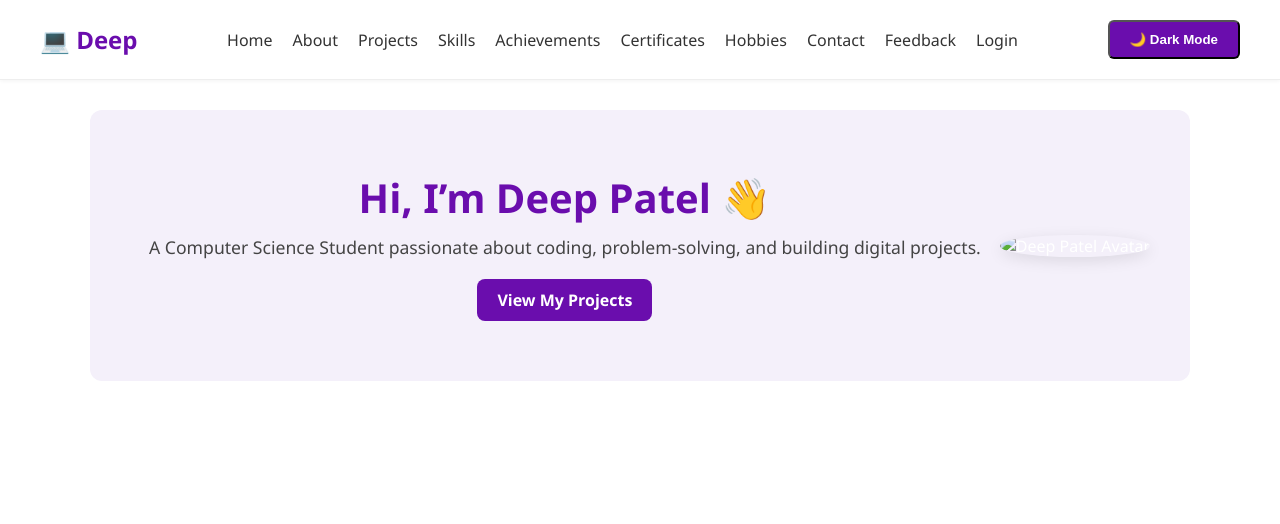
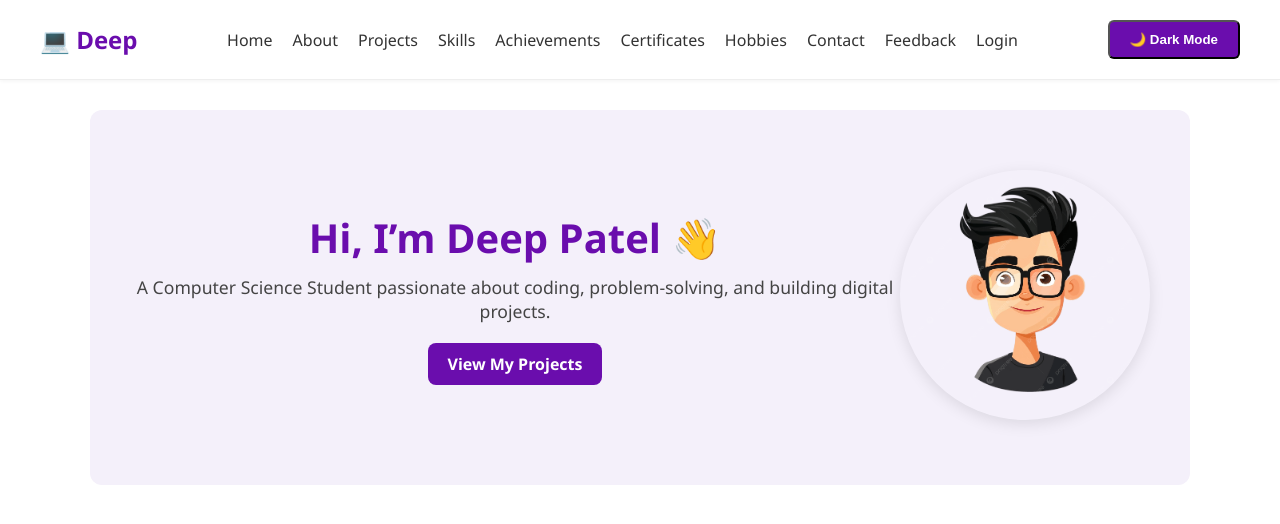
Before and after one commit to Deep1067/Portfolio, a plain HTML site: page index.html in a window 1280 px wide. Drawn offline with Linux system fonts and the light colour scheme; the site is published under a folder, as on GitHub Pages, so addresses that start at the root find nothing.

Commit message:
index.html

```diff
--- a/index.html
+++ b/index.html
@@ -34,7 +34,7 @@
     <a href="projects.html" class="btn">View My Projects</a>
   </div>
   <div class="hero-image">
-    <img src="/deep-avatar.png" alt="Deep Patel Avatar">
+    <img src="deep-avatar.png" alt="Deep Patel Avatar">
   </div>
 </header>
 
```
